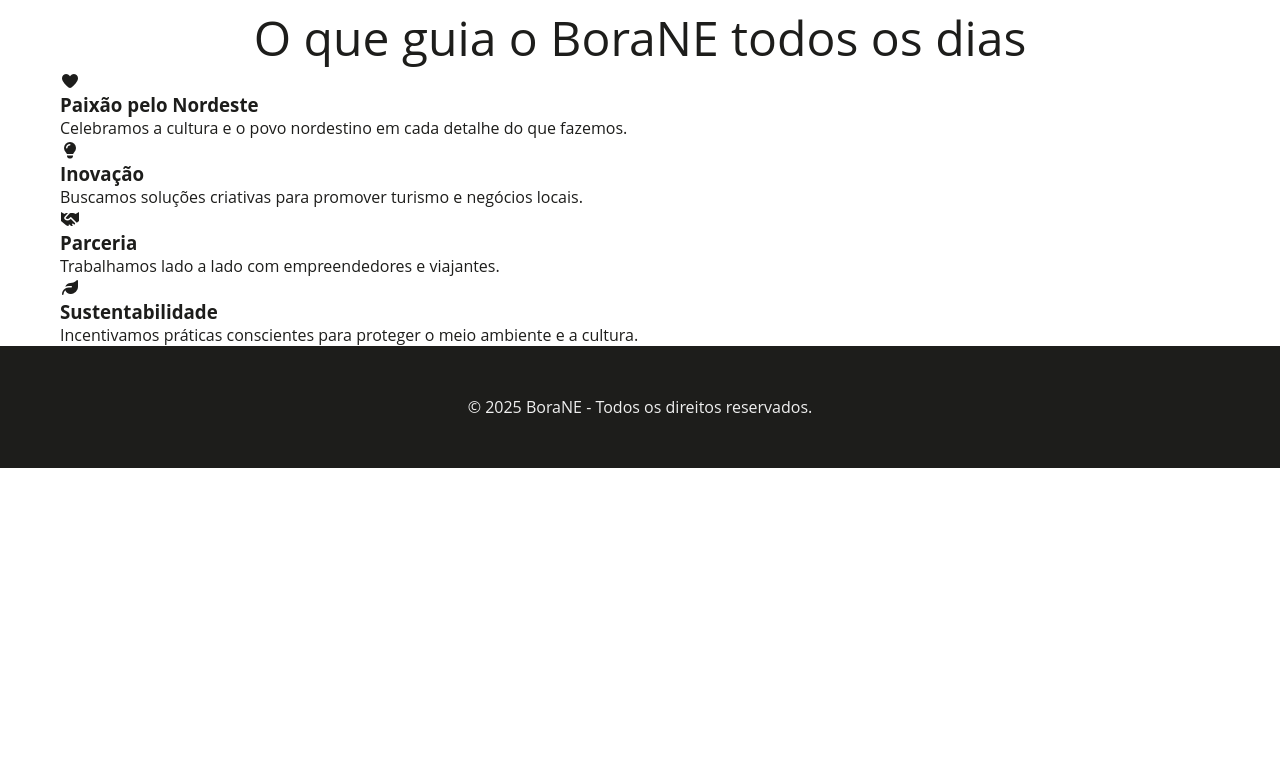
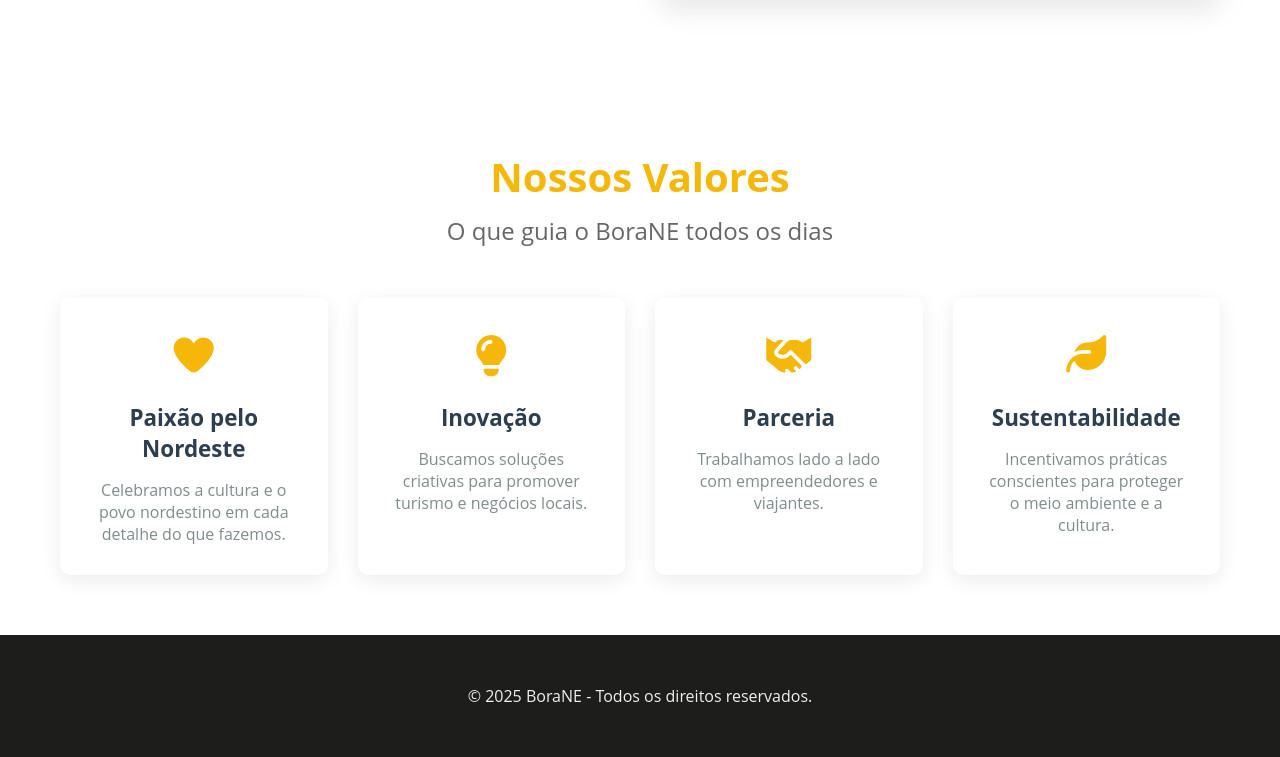
Before and after one commit to brwnax/bora-ne, a Flask app: page /sobre in a window 1280 px wide. Shown: the part 692-1449 px from the top of the page. Before the commit the page ends 1160 px from the top, so only its background shows below. Run offline with Flask 3, Linux system fonts and the light colour scheme; some libraries are stand-ins or nearby versions.

Commit message:
Volta códigos anteriormente excluidos

```diff
--- a/static/style.css
+++ b/static/style.css
@@ -455,9 +455,9 @@ button .avaliacao{
 }
 
 .plano {
-  flex: 1;                  /* todos crescem igualmente */
-  max-width: 300px;         /* limite de largura */
-  min-width: 250px;         /* não deixa ficar muito estreito */
+    flex: 1;
+    max-width: 300px;
+    min-width: 250px;
     border: 1px solid #ddd;
     border-radius: 12px;
     padding: 20px;
@@ -552,6 +552,123 @@ button .avaliacao{
     font-weight: bold;
 }
 
+/* AREA DO SOBRE */
+
+
+
+
+/* -------------------- SECTIONS -------------------- */
+section {
+    padding: 60px 0;
+}
+
+.section-title {
+    text-align: center;
+    margin-bottom: 40px;
+}
+
+.section-title h2 {
+    font-size: 2.2rem;
+    color: #2c3e50;
+    margin-bottom: 15px;
+}
+
+.section-title p {
+    color: #7f8c8d;
+    max-width: 700px;
+    margin: 0 auto;
+}
+
+/* -------------------- HISTÓRIA -------------------- */
+.history-content {
+    display: flex;
+    flex-wrap: wrap;
+    align-items: center;
+    gap: 40px;
+}
+
+.history-text {
+    flex: 1;
+    min-width: 300px;
+}
+
+.history-text p {
+    margin-bottom: 20px;
+    font-size: 1.1rem;
+}
+
+.history-image {
+    flex: 1;
+    min-width: 300px;
+    border-radius: 10px;
+    overflow: hidden;
+    box-shadow: 0 10px 30px rgba(0, 0, 0, 0.1);
+}
+
+.history-image img {
+    width: 100%;
+    height: auto;
+    display: block;
+}
+
+/* -------------------- VALORES -------------------- */
+
+#history {
+    padding: 100px 0;
+    margin-bottom: -10px;
+}
+
+.section-title h2 {
+    font-size: 2.5rem; /*título */
+    font-weight: 700;
+    color: #F5B70A;
+    margin-bottom: 10px;
+}
+
+.section-title p {
+    font-size: 1.5rem; /*subtítulo */
+    color: #666;
+    max-width: 700px;
+    margin: 0 auto;
+}
+
+.values-grid {
+    display: grid;
+    grid-template-columns: repeat(auto-fit, minmax(250px, 1fr));
+    gap: 30px;
+    margin-top: 50px;
+}
+
+.value-card {
+    background: white;
+    border-radius: 10px;
+    padding: 30px;
+    box-shadow: 0 5px 20px rgba(0, 0, 0, 0.08);
+    transition: transform 0.3s ease, box-shadow 0.3s ease;
+    text-align: center;
+}
+
+.value-card:hover {
+    transform: translateY(-10px);
+    box-shadow: 0 15px 30px rgba(0, 0, 0, 0.1);
+}
+
+.value-icon {
+    font-size: 2.5rem;
+    margin-bottom: 20px;
+    color: #F5B70A;
+}
+
+.value-card h3 {
+    font-size: 1.4rem;
+    margin-bottom: 15px;
+    color: #2c3e50;
+}
+
+.value-card p {
+    color: #7f8c8d;
+}
+
 /* FOOTER */
 
 footer{
```
Lines whose indentation alone changed are shown as unchanged.
